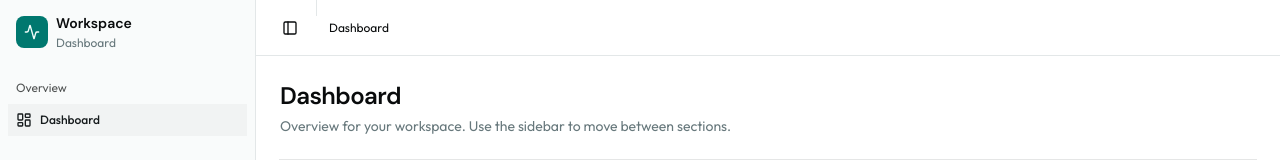
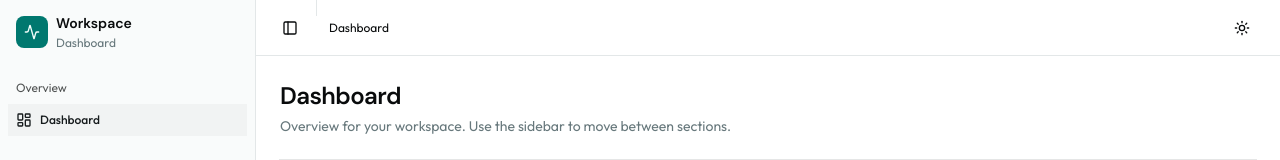
Before and after one commit to ameeriit/functional-dashboard, a Next.js app: page / in a window 1280 px wide. Shown: the top 160 px of the page. Built offline with nearby package versions, Linux system fonts and the light colour scheme.

Commit message:
feat: add ThemeToggle component for dark/light mode switching and integrate it into SiteHeader for improved user experience

```diff
--- a/shared/common/site-header.tsx
+++ b/shared/common/site-header.tsx
@@ -4,6 +4,7 @@ import Link from "next/link"
 import { usePathname } from "next/navigation"
 import * as React from "react"
 
+import { ThemeToggle } from "@/shared/common/theme-toggle"
 import {
   Breadcrumb,
   BreadcrumbItem,
@@ -25,9 +26,9 @@ export function SiteHeader() {
 
   return (
     <header className="sticky top-0 z-30 flex h-14 shrink-0 items-center gap-2 border-b bg-background/80 px-4 backdrop-blur md:px-6">
-      <SidebarTrigger className="-ml-1" />
-      <Separator orientation="vertical" className="mx-1 h-4!" />
-      <Breadcrumb>
+      <SidebarTrigger className="-ml-1 shrink-0" />
+      <Separator orientation="vertical" className="mx-1 h-4! shrink-0" />
+      <Breadcrumb className="min-w-0 flex-1">
         <BreadcrumbList>
           <BreadcrumbItem className="hidden md:block">
             {segments.length === 0 ? (
@@ -58,6 +59,7 @@ export function SiteHeader() {
           })}
         </BreadcrumbList>
       </Breadcrumb>
+      <ThemeToggle />
     </header>
   )
 }
--- /dev/null
+++ b/shared/common/theme-toggle.tsx
@@ -0,0 +1,48 @@
+"use client"
+
+import { Moon, Sun } from "lucide-react"
+import { useTheme } from "next-themes"
+import * as React from "react"
+
+import { cn } from "@/shared/lib/utils"
+import { Button } from "@/shared/ui/button"
+
+export function ThemeToggle({ className }: { className?: string }) {
+  const [mounted, setMounted] = React.useState(false)
+  const { resolvedTheme, setTheme } = useTheme()
+
+  React.useEffect(() => {
+    const id = requestAnimationFrame(() => {
+      setMounted(true)
+    })
+    return () => cancelAnimationFrame(id)
+  }, [])
+
+  const isDark = resolvedTheme === "dark"
+
+  return (
+    <Button
+      type="button"
+      variant="ghost"
+      size="icon-sm"
+      className={cn("shrink-0", className)}
+      disabled={!mounted}
+      aria-label={
+        mounted
+          ? isDark
+            ? "Switch to light mode"
+            : "Switch to dark mode"
+          : "Toggle color theme"
+      }
+      onClick={() => setTheme(isDark ? "light" : "dark")}
+    >
+      {!mounted ? (
+        <Sun className="size-4 opacity-40" aria-hidden />
+      ) : isDark ? (
+        <Moon className="size-4" aria-hidden />
+      ) : (
+        <Sun className="size-4" aria-hidden />
+      )}
+    </Button>
+  )
+}
```
